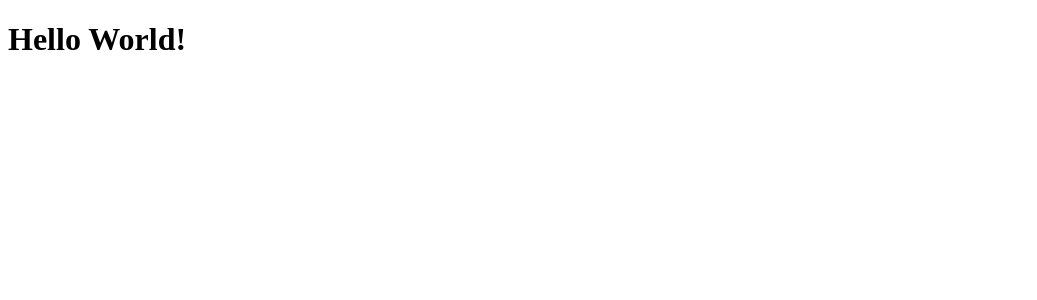
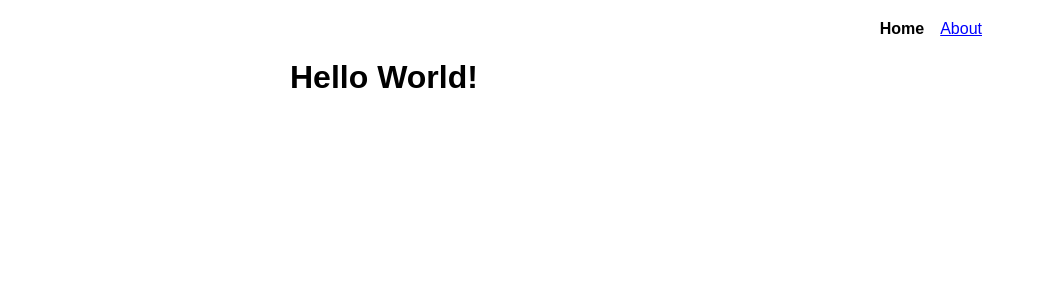
Before and after one commit to messa/pycon-graphql-workshop, a Next.js app in the folder frontend/: page / in a window 1280 px wide. Shown: the top 300 px of the page, without its empty margins (0-1037 px from the left). Built offline with nearby package versions, Linux system fonts and the light colour scheme.

Commit message:
frontend: add basic Layout component and About page

```diff
--- /dev/null
+++ b/frontend/components/Layout.js
@@ -0,0 +1,52 @@
+import Head from 'next/head'
+import Link from 'next/link'
+
+function NavLink({ active, href, title }) {
+  if (active) {
+    return (
+      <strong>{title}</strong>
+    )
+  } else {
+    return (
+      <Link href={href}><a>{title}</a></Link>
+    )
+  }
+}
+
+function Layout({ children, currentPage }) {
+  return (
+    <div className='mainContent'>
+      <Head>
+        <title>GQL Workshop</title>
+        <style>{css}</style>
+      </Head>
+      <nav>
+        <NavLink href='/' title='Home' active={currentPage === 'home'} />
+        <NavLink href='/about' title='About' active={currentPage === 'about'} />
+      </nav>
+      {children}
+    </div>
+  )
+}
+
+const css = `
+  body {
+    font-family: sans-serif;
+  }
+  a {
+    color: #00f;
+  }
+  .mainContent {
+    max-width: 700px;
+    margin: 0 auto;
+    padding: 12px;
+  }
+  nav {
+    text-align: right;
+  }
+  nav a, nav strong {
+    padding: 1px 8px;
+  }
+`
+
+export default Layout
--- a/frontend/pages/index.js
+++ b/frontend/pages/index.js
@@ -1,6 +1,10 @@
+import Layout from '../components/Layout'
+
 function HomePage() {
   return (
-    <h1>Hello World!</h1>
+    <Layout currentPage='home'>
+      <h1>Hello World!</h1>
+    </Layout>
   )
 }
 
```
Also changed, not shown: frontend/pages/about.js (added, +11 -0 lines).
